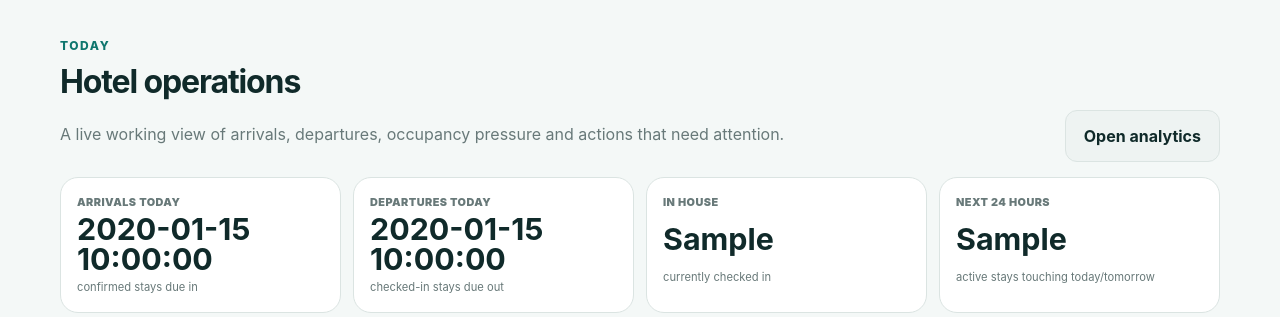
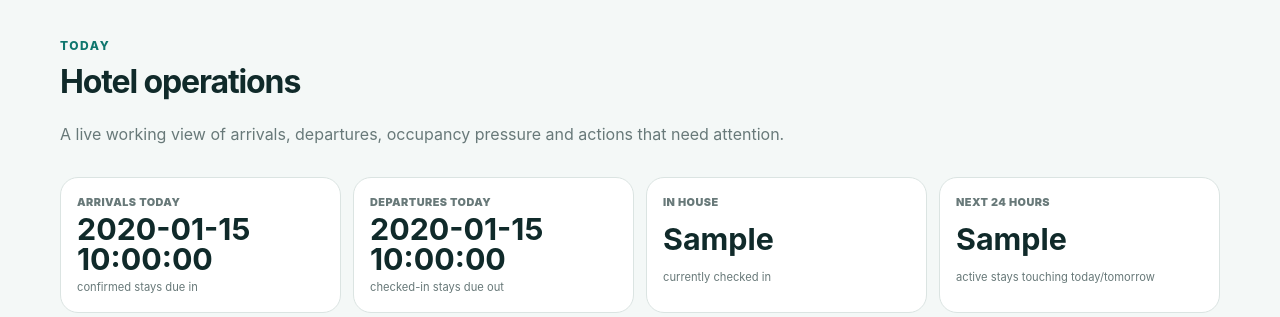
Before and after one commit to Simmyt3r/roya, a Flask app: template templates/partner/dashboard.html in a window 1280 px wide. Shown: the part 521-838 px from the top of the page. Run offline with Flask 3, Linux system fonts and the light colour scheme; the template is opened without the code that fills it: most values are stand-ins (such as "Sample title", 1, 10 or a date in 2020); some libraries are stand-ins or nearby versions.

Commit message:
fix: respect analytics role access in operations view

```diff
--- a/templates/partner/dashboard.html
+++ b/templates/partner/dashboard.html
@@ -44,7 +44,7 @@
       <h2>Hotel operations</h2>
       <p class="muted">A live working view of arrivals, departures, occupancy pressure and actions that need attention.</p>
     </div>
-    <a class="button button-secondary" href="/partner/analytics">Open analytics</a>
+    {% if finance_organizations %}<a class="button button-secondary" href="/partner/analytics">Open analytics</a>{% endif %}
   </div>
 
   <div class="hotel-ops-kpis">
```
